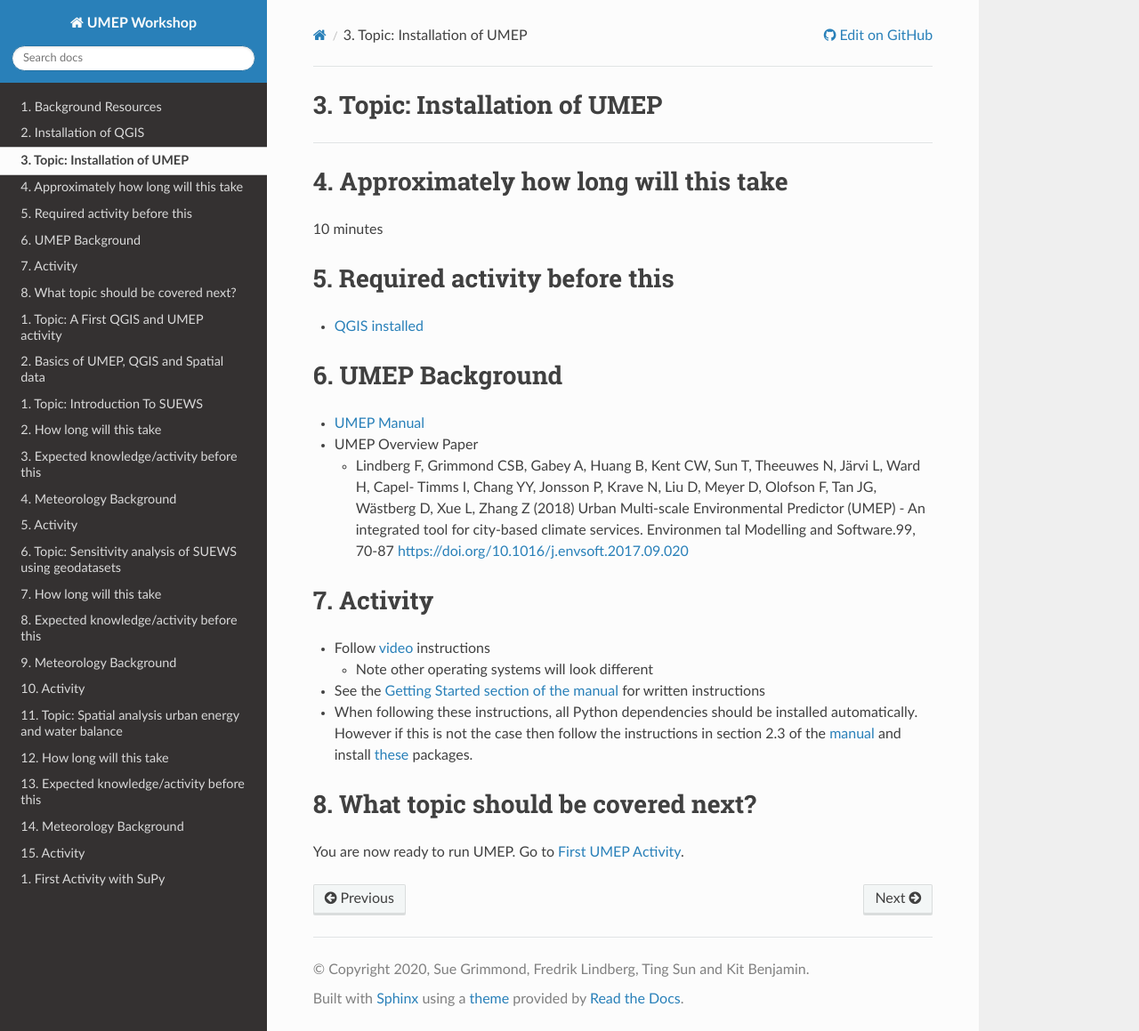
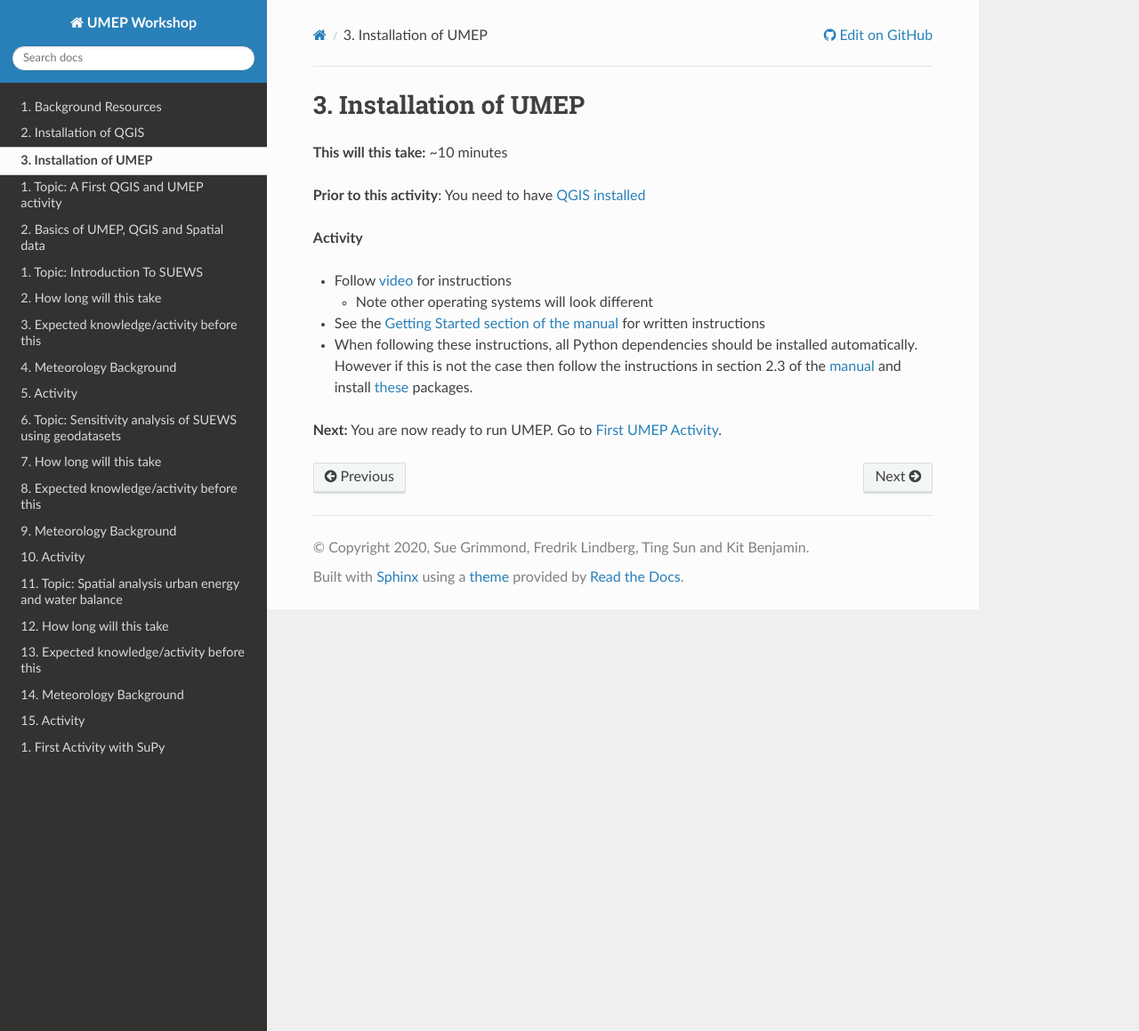
Before and after one commit to Urban-Meteorology-Reading/UMEP-Workshop, a Sphinx documentation site: the page built from source/Installation-of-UMEP.rst, in a window 1280 px wide and 1159 px high. Shown: the whole window at 89% size. Built offline with Sphinx 7.4.7 and the Read the Docs theme 2.0.0, drawn with Linux system fonts in a browser that asks for light colours; pages that are not in the unit, such as notebooks, are missing from menus.

Commit message:
Update Installation-of-UMEP.rst

```diff
--- a/source/Installation-of-UMEP.rst
+++ b/source/Installation-of-UMEP.rst
@@ -1,44 +1,19 @@
-Topic: Installation of UMEP
+Installation of UMEP
 ~~~~~~~~~~~~~~~~~~~~~~~~~~~
 
---------------
+**This will this take:** ~10 minutes
 
-Approximately how long will this take
-~~~~~~~~~~~~~~~~~~~~~~~~~~~~~~~~~~~~~
+**Prior to this activity**: You need to have `QGIS installed <https://github.com/Urban-Meteorology-Reading/UMEP-Workshop.io/wiki/Installation-of-QGIS>`__
 
-10 minutes
+**Activity**
 
-Required activity before this
-~~~~~~~~~~~~~~~~~~~~~~~~~~~~~
-
--  `QGIS
-   installed <https://github.com/Urban-Meteorology-Reading/UMEP-Workshop.io/wiki/Installation-of-QGIS>`__
-
-UMEP Background
-~~~~~~~~~~~~~~~
-
--  `UMEP Manual <https://umep-docs.readthedocs.io/en/latest/>`__
--  UMEP Overview Paper
-
-   -  Lindberg F, Grimmond CSB, Gabey A, Huang B, Kent CW, Sun T,
-      Theeuwes N, Järvi L, Ward H, Capel- Timms I, Chang YY, Jonsson P,
-      Krave N, Liu D, Meyer D, Olofson F, Tan JG, Wästberg D, Xue L,
-      Zhang Z (2018) Urban Multi-scale Environmental Predictor (UMEP) -
-      An integrated tool for city-based climate services. Environmen tal
-      Modelling and Software.99, 70-87
-      `https://doi.org/10.1016/j.envsoft.2017.09.020 <https://www.sciencedirect.com/science/article/pii/S1364815217304140>`__
-
-Activity
-~~~~~~~~
-
--  Follow `video <https://www.youtube.com/watch?v=0vcCBoFETkw>`__
-   instructions
+-  Follow `video <https://www.youtube.com/watch?v=0vcCBoFETkw>`__ for instructions
 
    -  Note other operating systems will look different
 
--  See the `Getting Started section of the
-   manual <https://umep-docs.readthedocs.io/en/latest/Getting_Started.html>`__
+-  See the `Getting Started section of the manual <https://umep-docs.readthedocs.io/en/latest/Getting_Started.html>`__
    for written instructions
+
 -  When following these instructions, all Python dependencies should be
    installed automatically. However if this is not the case then follow
    the instructions in section 2.3 of the
@@ -47,8 +22,5 @@
    `these <https://github.com/sunt05/SuPy/blob/d48f58d8f35e852acd4e205ca4b0a3c9adcdebf2/src/setup.py#L40-L58>`__
    packages.
 
-What topic should be covered next?
-~~~~~~~~~~~~~~~~~~~~~~~~~~~~~~~~~~
-
-You are now ready to run UMEP. Go to `First UMEP
+**Next:** You are now ready to run UMEP. Go to `First UMEP
 Activity <https://github.com/Urban-Meteorology-Reading/UMEP-Workshop.io/wiki/A-First-QGIS-and-UMEP-activity>`__.
```
